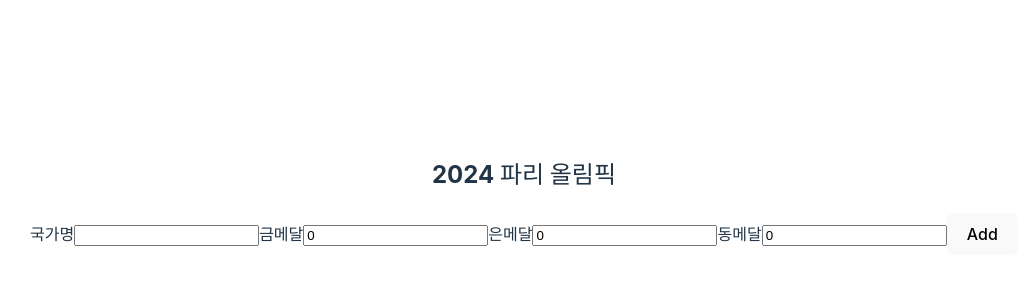
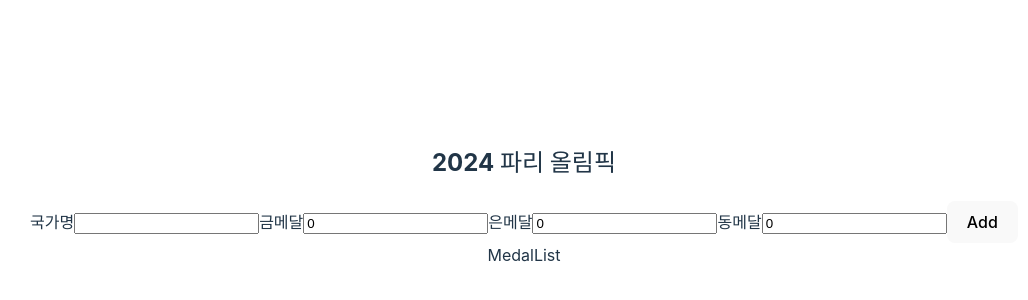
Before and after one commit to ImJaeOne/Olympic, a React (Vite) app: page / in a window 1280 px wide. Shown: the part 204-504 px from the top of the page, without its empty margins (116-1144 px from the left). Built offline with nearby package versions, Linux system fonts and the light colour scheme.

Commit message:
🎉 add: MedalListForm  컴포넌트 생성

```diff
--- a/src/App.jsx
+++ b/src/App.jsx
@@ -1,5 +1,6 @@
 import { useState } from 'react';
 import MedalForm from './components/MedalForm';
+import MedalList from './components/MedalList';
 import './App.css';
 
 function App() {
@@ -12,6 +13,7 @@ function App() {
     return (
         <>
             <MedalForm handleSubmit={handleSubmit} medalList={medalList} />
+            <MedalList/>
         </>
     );
 }
--- /dev/null
+++ b/src/components/MedalList.jsx
@@ -0,0 +1,9 @@
+import React from 'react'
+
+export const MedalList = () => {
+  return (
+    <div>MedalList</div>
+  )
+}
+
+export default MedalList;
```
